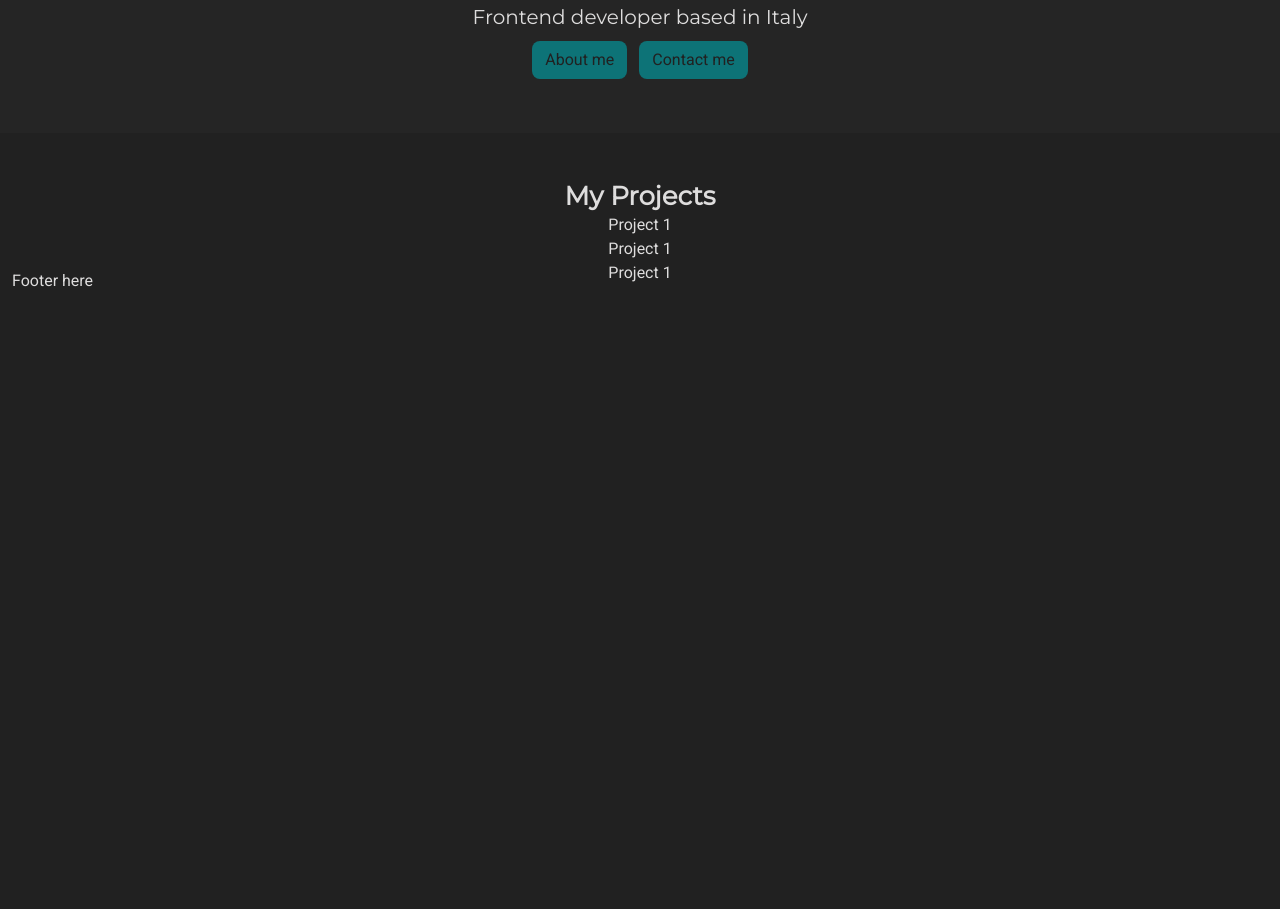
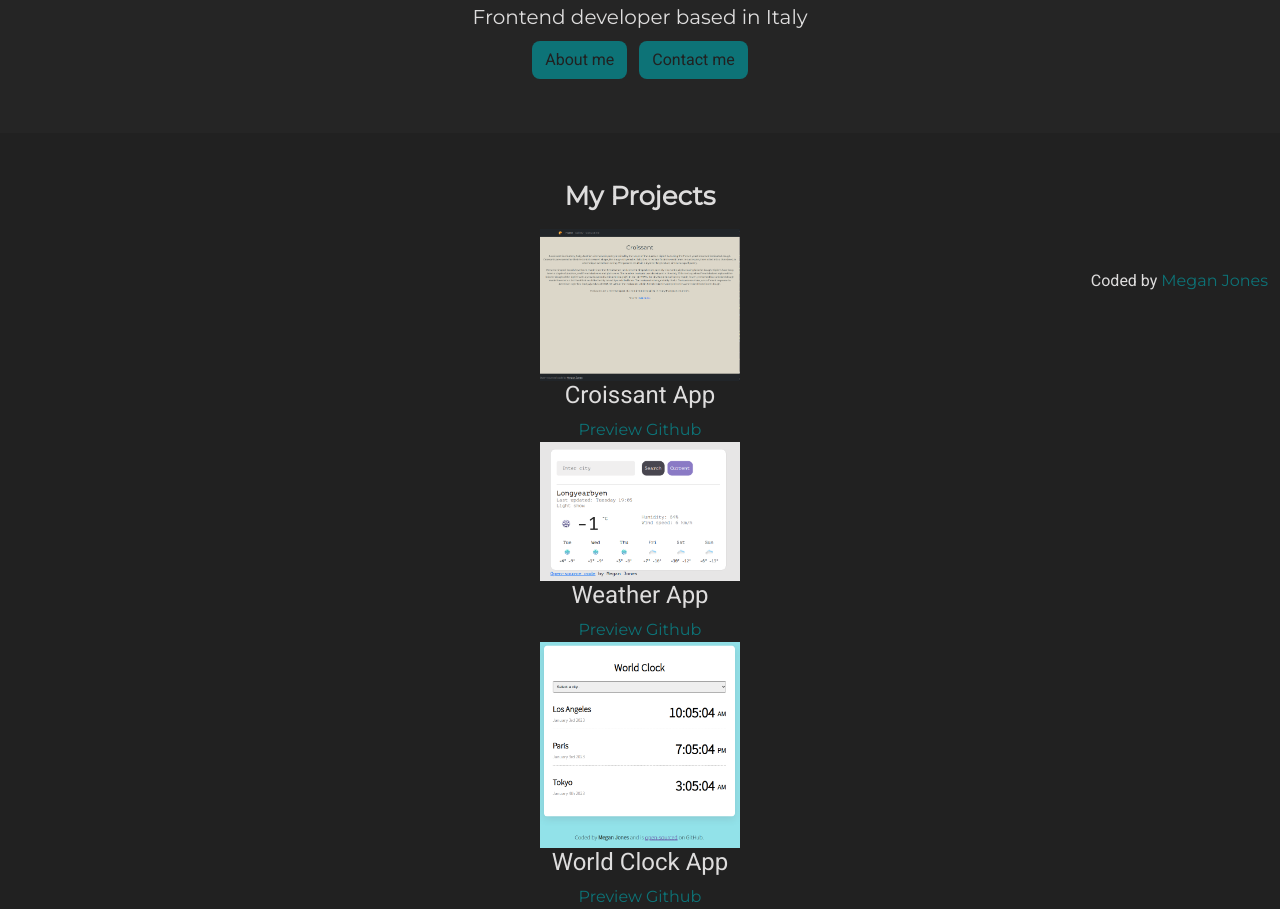
Before and after one commit to megj88/personal-portfolio, a plain HTML site: page index.html in a window 1280 px wide. Shown: the part 507-1416 px from the top of the page. Before the commit the page ends 800 px from the top, so only its background shows below. Drawn offline with nearby package versions, Linux system fonts and the light colour scheme.

Commit message:
add projects to homepage

```diff
--- a/index.html
+++ b/index.html
@@ -24,13 +24,13 @@
   </head>
   <body>
     <div class="container">
-      <img src="/images/logo.png" alt="Logo" title="Logo for website" /><a
-        href="/index.html"
-        title="Homepage"
-        class="active"
-        >Home</a
-      >
-      | <a href="/pages/about.html" title="About Megan">About Me</a>|
+      <img
+        src="/images/logo.png"
+        alt="Logo"
+        title="Logo for website"
+        class="logo"
+      /><a href="/index.html" title="Homepage" class="active">Home</a> |
+      <a href="/pages/about.html" title="About Me">About Me</a> |
       <a href="/pages/work.html" title="My Work">Projects</a> |
       <a href="/pages/about.html#contact" title="Contact me">Contact me</a>
     </div>
@@ -38,20 +38,87 @@
       <h2>Hi I am,</h2>
       <h1>Megan Jones</h1>
       <h3>Frontend developer based in Italy</h3>
-      <a href="#" class="btn btn-branding m-1">About me</a>
-      <a href="#" class="btn btn-branding m-1">Contact me</a>
+      <a href="#" class="btn btn-branding m-1" title="About me page"
+        >About me</a
+      >
+      <a href="#" class="btn btn-branding m-1" title="Contact me">Contact me</a>
     </div>
     <div class="container">
-      <h2 class="text-center mt-5">My Projects</h2>
+      <h2 class="text-center mt-5 mb-3">My Projects</h2>
       <div class="row">
-        <div class="sm-col-4 text-center">Project 1</div>
-        <div class="sm-col-4 text-center">Project 1</div>
-        <div class="sm-col-4 text-center">Project 1</div>
+        <div class="sm-col-4 text-center">
+          <img
+            src="/images/croissant.png"
+            alt="Screenshot of croissant app"
+            class="img-fluid projects"
+          />
+          <h4>Croissant App</h4>
+          <a
+            href="https://meek-quokka-c69b38.netlify.app/"
+            target="_blank"
+            rel="noopener noreferrer"
+            >Preview</a
+          >
+          <a
+            href="https://github.com/megj88/croissant"
+            target="_blank"
+            rel="noopener noreferrer"
+            >Github</a
+          >
+        </div>
+        <div class="sm-col-4 text-center">
+          <img
+            src="/images/weatherapp.png"
+            alt="Screenshot of weather app"
+            class="img-fluid projects"
+          />
+          <h4>Weather App</h4>
+          <a
+            href="https://heartfelt-sable-85ed8c.netlify.app//"
+            target="_blank"
+            rel="noopener noreferrer"
+            >Preview</a
+          >
+          <a
+            href="https://github.com/megj88/vanilla-weather-app"
+            target="_blank"
+            rel="noopener noreferrer"
+            >Github</a
+          >
+        </div>
+        <div class="sm-col-4 text-center">
+          <img
+            src="/images/worldclock.png"
+            alt="Screenshot of world clock app"
+            class="img-fluid projects"
+          />
+          <h4>World Clock App</h4>
+          <a
+            href="https://incredible-madeleine-0bad7a.netlify.app/"
+            target="_blank"
+            rel="noopener noreferrer"
+            >Preview</a
+          >
+          <a
+            href="https://github.com/megj88/world-clock"
+            target="_blank"
+            rel="noopener noreferrer"
+            >Github</a
+          >
+        </div>
       </div>
     </div>
     <div class="container">
       <div class="row">
-        <footer class="mt-5 fixed-bottom">Footer here</footer>
+        <footer class="mt-5 fixed-bottom text-end">
+          Coded by
+          <a
+            href="https://github.com/megj88/personal-portfolio"
+            title="Git hub repo"
+            target="_blank"
+            >Megan Jones</a
+          >
+        </footer>
       </div>
     </div>
   </body>
--- a/src/styles.css
+++ b/src/styles.css
@@ -42,8 +42,12 @@ h3 {
   font-size: 20px;
 }
 
-img {
+.logo {
   max-width: 300px;
+}
+
+.projects {
+  max-width: 200px;
 }
 
 .hero {
```
